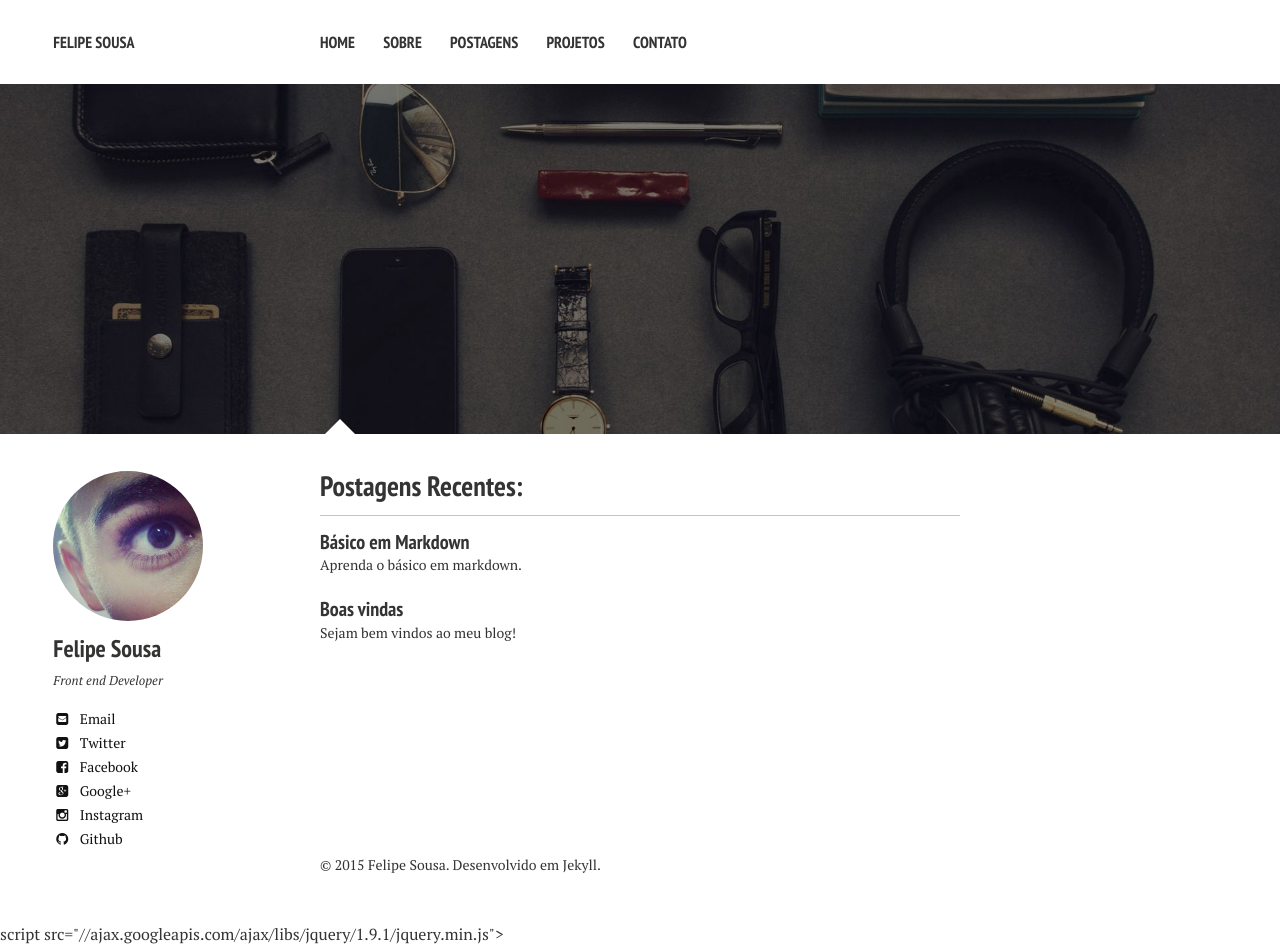
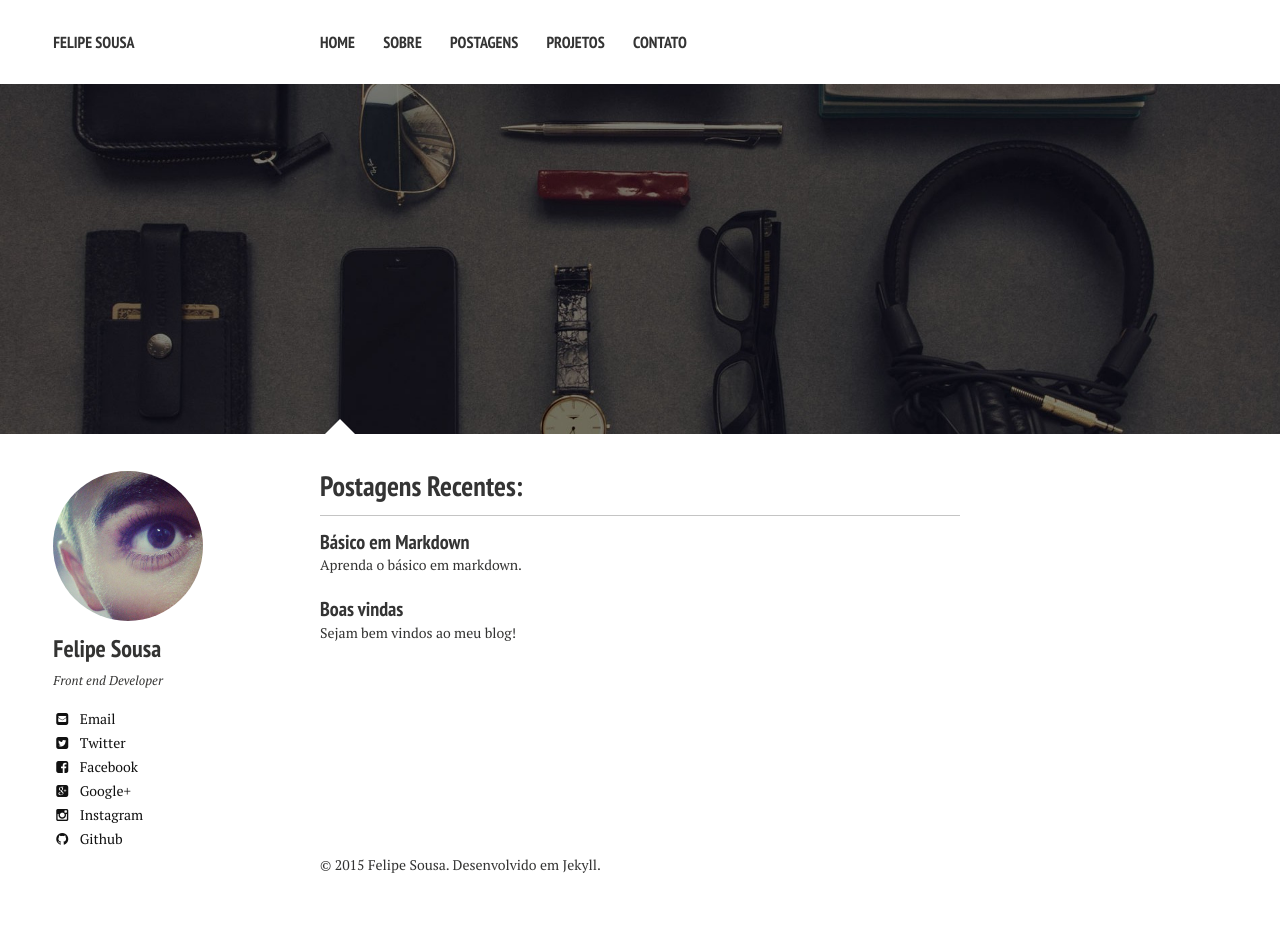
Before and after one commit to felipesousa/universal, a Jekyll site: the page built from index.md, in a window 1280 px wide. Built offline with Jekyll 4.4.1, drawn with Linux system fonts in a browser that asks for light colours; nearby versions of some CDN libraries; after the commit the page ends 923 px from its top, so only the background shows below that.

Commit message:
Update _scripts.html

```diff
--- a/_includes/_scripts.html
+++ b/_includes/_scripts.html
@@ -1,4 +1,4 @@
-script src="//ajax.googleapis.com/ajax/libs/jquery/1.9.1/jquery.min.js"></script>
+<script src="//ajax.googleapis.com/ajax/libs/jquery/1.9.1/jquery.min.js"></script>
 <script>window.jQuery || document.write('<script src="{{ site.url }}/assets/js/vendor/jquery-1.9.1.min.js"><\/script>')</script>
 <script src="{{ site.url }}/assets/js/scripts.min.js"></script>
 {% if site.owner.google.analytics %}
@@ -17,3 +17,6 @@
   })();
 </script>
 {% endif %}
+{% if page.comments %}
+  {% include _disqus_comments.html %}
+{% endif %}
```
